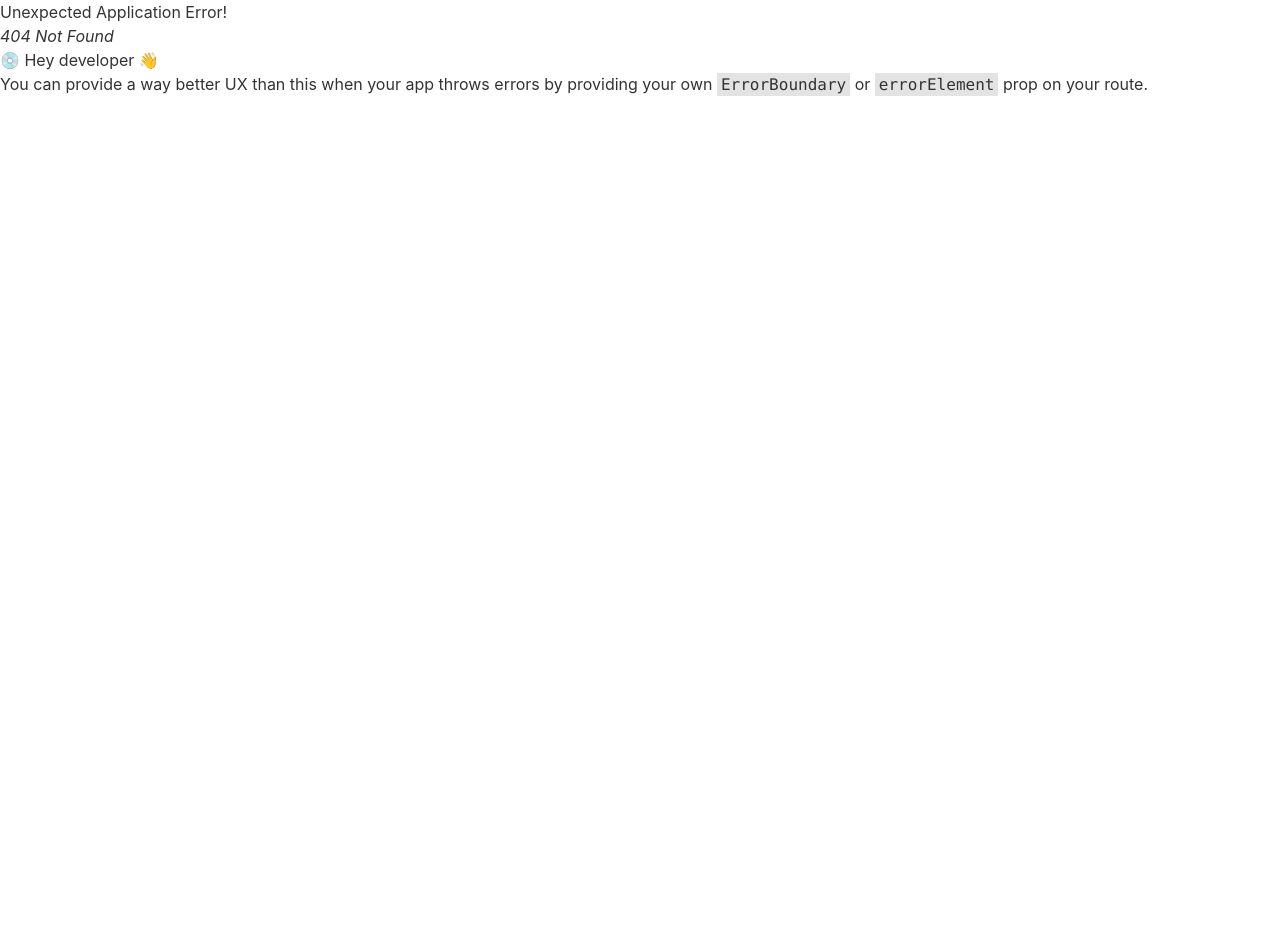
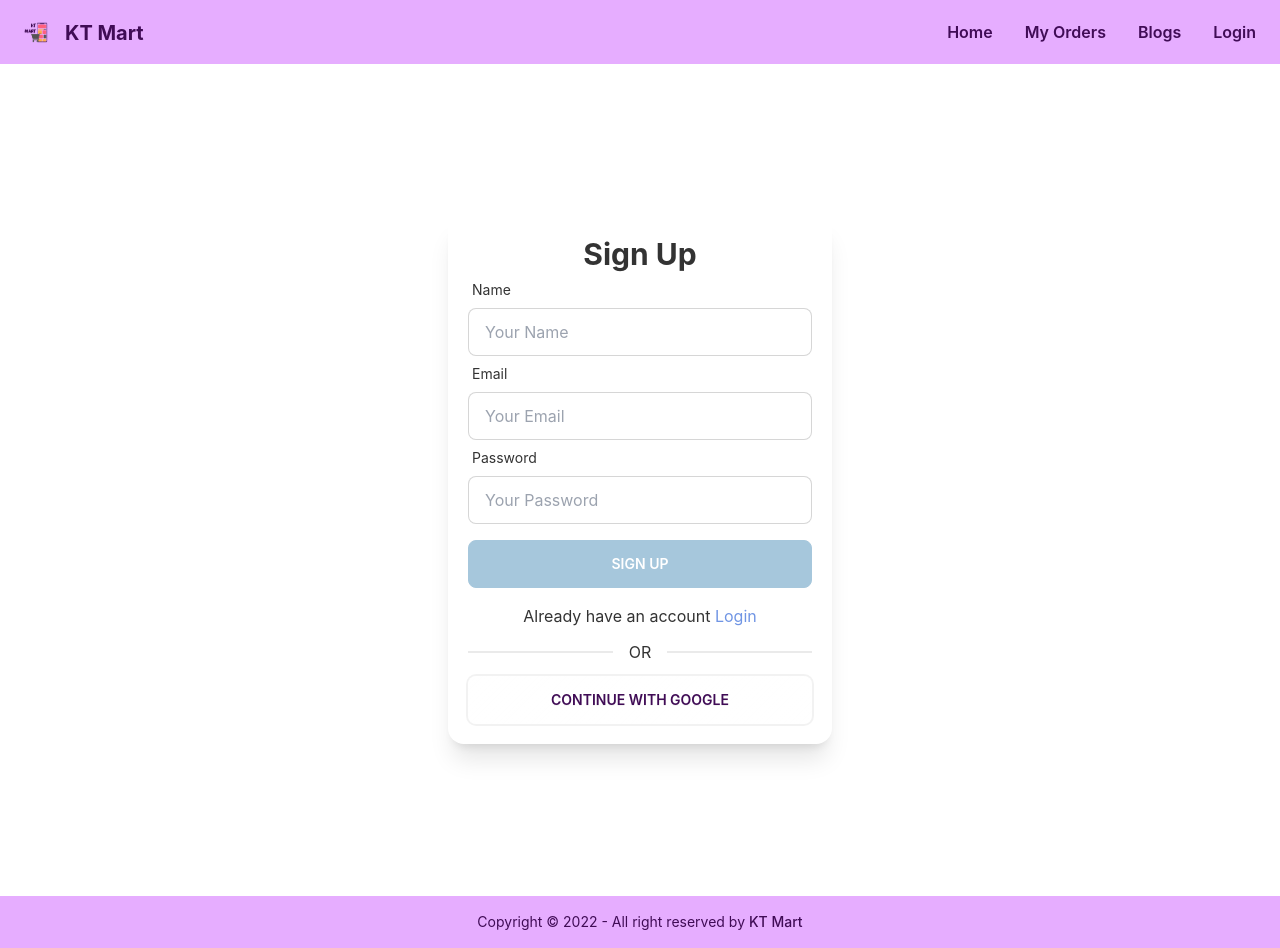
Before and after one commit to kashishdipro/kt-mart-client, a React (Create React App) app: page /signup in a window 1280 px wide. Before the commit this address had no page. Before the commit the page ends 800 px from the top, so only its background shows below. Built offline with nearby package versions, Linux system fonts and the light colour scheme.

Commit message:
login and signup component added

```diff
--- a/package.json
+++ b/package.json
@@ -7,8 +7,10 @@
     "@testing-library/react": "^13.4.0",
     "@testing-library/user-event": "^13.5.0",
     "daisyui": "^2.42.1",
+    "firebase": "^9.15.0",
     "react": "^18.2.0",
     "react-dom": "^18.2.0",
+    "react-hook-form": "^7.40.0",
     "react-router-dom": "^6.4.4",
     "react-scripts": "5.0.1",
     "web-vitals": "^2.1.4"
--- /dev/null
+++ b/src/Pages/Login/Login.js
@@ -0,0 +1,50 @@
+import React, { useState } from 'react';
+import { useForm } from 'react-hook-form';
+import { Link } from 'react-router-dom';
+
+const Login = () => {
+    const {register, formState: { errors }, handleSubmit} = useForm();
+    const handleLogin = data =>{
+        console.log(data);
+    }
+    return (
+        <section className='flex justify-center items-center h-screen m-4'>
+            <div className='w-96 p-5 card shadow-xl'>
+                <h2 className='text-3xl font-bold text-center'>Login</h2>
+                <form onSubmit={handleSubmit(handleLogin)}>
+                    <div className="form-control">
+                        <label className="label">
+                            <span className="label-text">Email</span>
+                        </label>
+                        <input type="email"
+                        {...register("email", {required:"Email Address is required"})}
+                        placeholder="Your Email" className="input input-bordered text-neutral"/>
+                        {errors.email && <p className='text-red-600'>{errors.email?.message}</p>}
+                    </div>
+                    <div className="form-control">
+                        <label className="label">
+                            <span className="label-text">Password</span>
+                        </label>
+                        <input type="password"
+                        {...register("password", {required:"Password is required",
+                        minLength: {value: 6, message: "Password must be 6 characters or more"}
+                        })}
+                        placeholder="Your Password" className="input input-bordered text-neutral"/>
+                        {errors.password && <p className='text-red-600'>{errors.password?.message}</p>}
+                    </div>
+                    {/* <select {...register("category", { required: true })}>
+                        <option value="">Select...</option>
+                        <option value="A">Option A</option>
+                        <option value="B">Option B</option>
+                    </select> */}
+                    <input className='btn btn-secondary w-full text-base-100 mt-4' value='login' type="submit" />
+                </form>
+                <p className='text-center mt-4'>New user <Link to='/signup' className='text-primary'>Sign Up</Link></p>
+                <div className='divider'>OR</div>
+                <button className='btn glass text-neutral w-full'>Continue with Google</button>
+            </div>
+        </section>
+    );
+};
+
+export default Login;
--- a/src/Pages/Shared/Footer/Footer.js
+++ b/src/Pages/Shared/Footer/Footer.js
@@ -3,7 +3,7 @@ import { Link } from 'react-router-dom';
 
 const Footer = () => {
     return (
-        <footer className="footer footer-center p-4 bg-neutral-content text-base-content">
+        <footer className="footer footer-center p-4 bg-neutral-content text-neutral">
             <div>
                 <p>Copyright © 2022 - All right reserved by <Link className='font-medium' to='/'>KT Mart</Link></p>
             </div>
--- a/src/Pages/Shared/NavBar/NavBar.js
+++ b/src/Pages/Shared/NavBar/NavBar.js
@@ -7,16 +7,16 @@ const NavBar = () => {
         <li><Link to='/'>Home</Link></li>
         <li><Link to='/'>My Orders</Link></li>
         <li><Link to='/blogs'>Blogs</Link></li>
-        <li><Link to='/'>Login</Link></li>
+        <li><Link to='/login'>Login</Link></li>
     </>
     return (
-        <nav className="navbar justify-between">
+        <nav className="navbar justify-between bg-neutral-content text-neutral">
             <div className="navbar-start">
                 <div className="dropdown">
                 <label tabIndex={0} className="btn btn-ghost md:hidden">
                     <svg xmlns="http://www.w3.org/2000/svg" fill="none" viewBox="0 0 24 24" className="inline-block w-5 h-5 stroke-current"><path strokeLinecap="round" strokeLinejoin="round" strokeWidth="2" d="M4 6h16M4 12h16M4 18h16"></path></svg>
                 </label>
-                <ul tabIndex={0} className="menu menu-compact dropdown-content mt-3 p-2 shadow bg-base-100 rounded-box w-52 text-neutral font-semibold">
+                <ul tabIndex={0} className="menu menu-compact dropdown-content mt-3 p-2 shadow rounded-box w-52 bg-neutral-content font-semibold">
                     {menuItems}
                 </ul>
                 </div>
--- /dev/null
+++ b/src/Pages/SignUp/SignUp.js
@@ -0,0 +1,60 @@
+import React from 'react';
+import { useForm } from 'react-hook-form';
+import { Link } from 'react-router-dom';
+
+const SignUp = () => {
+    const {register, formState: { errors }, handleSubmit} = useForm();
+    const handleSignUp = data =>{
+        console.log(data);
+    }
+    return (
+        <section className='flex justify-center items-center h-screen m-4'>
+            <div className='w-96 p-5 card shadow-xl'>
+                <h2 className='text-3xl font-bold text-center'>Sign Up</h2>
+                <form onSubmit={handleSubmit(handleSignUp)}>
+                    <div className="form-control">
+                        <label className="label">
+                            <span className="label-text">Name</span>
+                        </label>
+                        <input type="text"
+                        {...register("name", {required:"Name is required"})}
+                        placeholder="Your Name" className="input input-bordered text-neutral"/>
+                        {errors.name && <p className='text-red-600'>{errors.name?.message}</p>}
+                    </div>
+                    <div className="form-control">
+                        <label className="label">
+                            <span className="label-text">Email</span>
+                        </label>
+                        <input type="email"
+                        {...register("email", {required:"Email Address is required"})}
+                        placeholder="Your Email" className="input input-bordered text-neutral"/>
+                        {errors.email && <p className='text-red-600'>{errors.email?.message}</p>}
+                    </div>
+                    <div className="form-control">
+                        <label className="label">
+                            <span className="label-text">Password</span>
+                        </label>
+                        <input type="password"
+                        {...register("password", {required:"Password is required",
+                        minLength: {value: 6, message: "Password must be 6 characters or more"},
+                        pattern: {value: /(?=.*[A-Z])(?=.*[!@#$&*])(?=.*[0-9])/, message: "Password must be strong"}
+                        })}
+                        placeholder="Your Password" className="input input-bordered text-neutral"/>
+                        {errors.password && <p className='text-red-600'>{errors.password?.message}</p>}
+                    </div>
+                    {/* <select {...register("category", { required: true })}>
+                        <option value="">Select...</option>
+                        <option value="A">Option A</option>
+                        <option value="B">Option B</option>
+                    </select> */}
+                    <input className='btn btn-secondary w-full text-base-100 mt-4' value='Sign Up' type="submit" />
+                </form>
+                <p className='text-center mt-4'>Already have an account <Link to='/login' className='text-primary'>Login</Link></p>
+                <div className='divider'>OR</div>
+                <button className='btn glass text-neutral w-full'>Continue with Google</button>
+            </div>
+        </section>
+    );
+};
+
+export default SignUp;
--- /dev/null
+++ b/src/configs/firebase.config.js
@@ -0,0 +1,19 @@
+// Import the functions you need from the SDKs you need
+import { initializeApp } from "firebase/app";
+// TODO: Add SDKs for Firebase products that you want to use
+// https://firebase.google.com/docs/web/setup#available-libraries
+
+// Your web app's Firebase configuration
+const firebaseConfig = {
+  apiKey: process.env.REACT_APP_apiKey,
+  authDomain: process.env.REACT_APP_authDomain,
+  projectId: process.env.REACT_APP_projectId,
+  storageBucket: process.env.REACT_APP_storageBucket,
+  messagingSenderId: process.env.REACT_APP_messagingSenderId,
+  appId: process.env.REACT_APP_appId,
+};
+
+// Initialize Firebase
+const app = initializeApp(firebaseConfig);
+
+export default app;
```
Also changed, not shown: src/Routes/Routes.js (+10 -0 lines), 1 other file (tests, documents, lock files or other folders).
